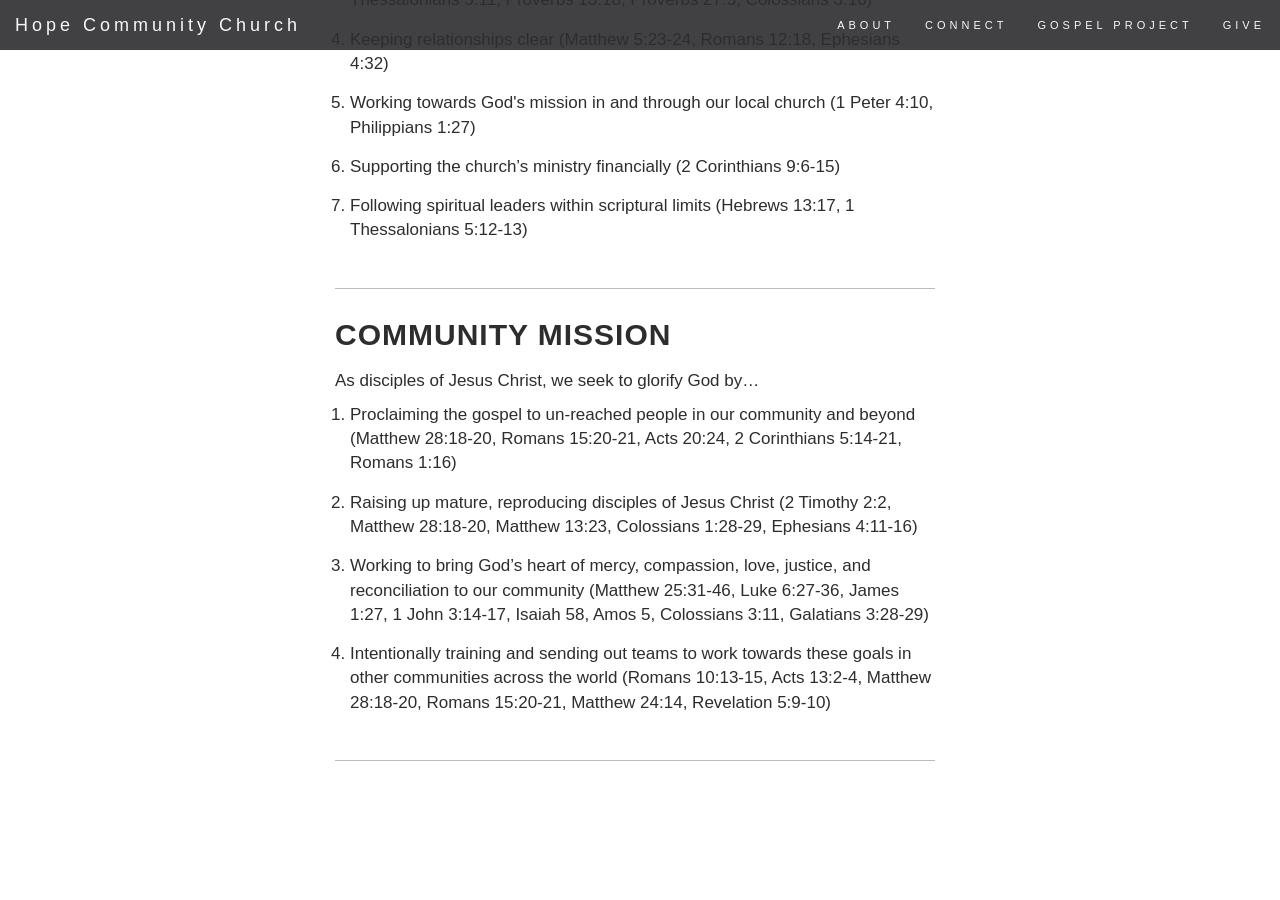
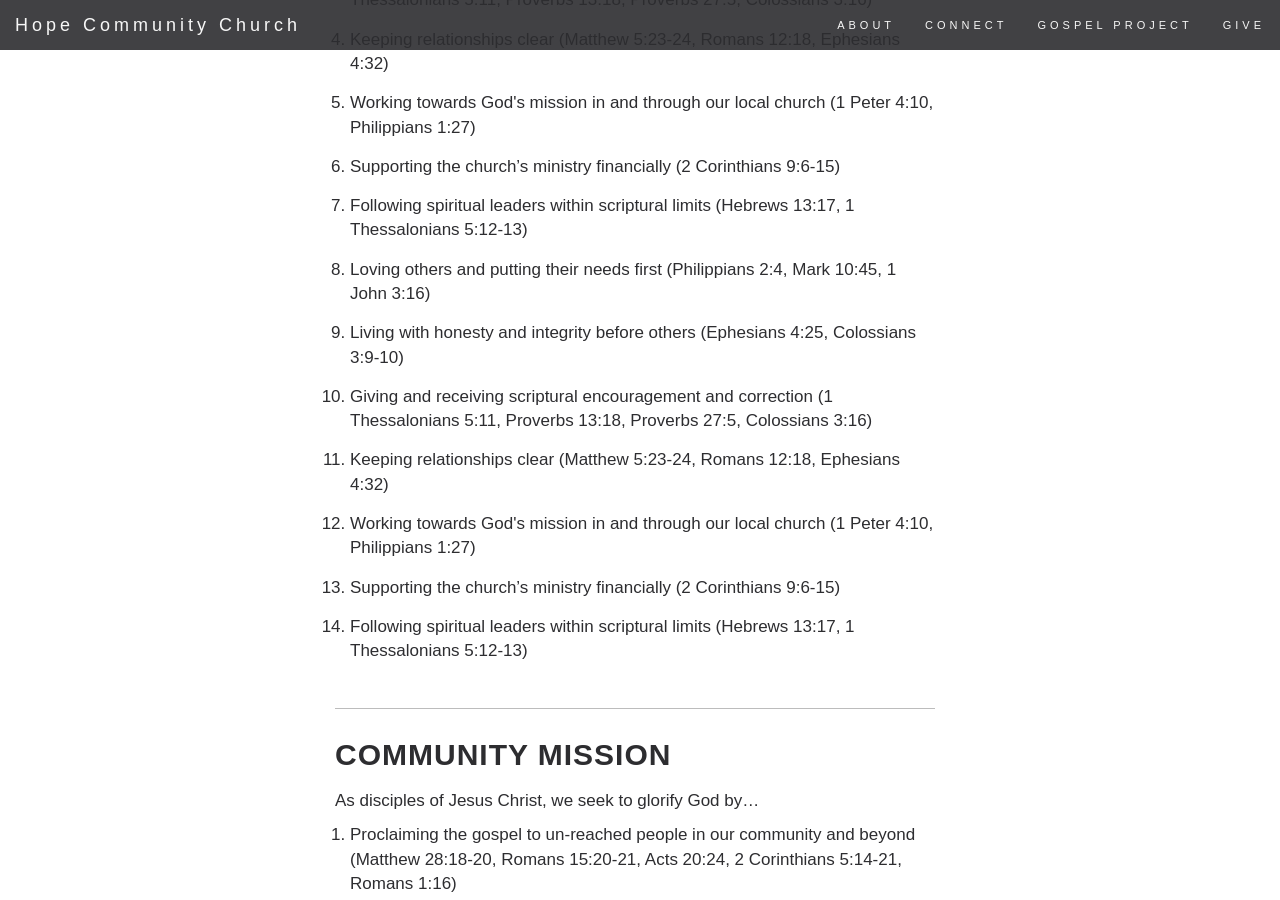
Before and after one commit to calcnerd256/hope-community.github.io, a Jekyll site: the page built from about.html, in a window 1280 px wide and 900 px high, scrolled down 2832 px. Built offline with Jekyll 4.4.1, drawn with Linux system fonts in a browser that asks for light colours; nearby versions of some CDN libraries; before the commit the page ends 3593 px from its top, so only the background shows below that.

Commit message:
extracted relational values as data and attempted to render them via a template

```diff
--- a/_data/about.yaml
+++ b/_data/about.yaml
@@ -66,3 +66,35 @@
       -
         - The true church is manifest in local churches, which&mdash;according to the mandates of the Lord Jesus&mdash;practice baptism and the Lord&rsquo;s Supper.
         - These practices visibly and tangibly express the gospel, confirming and nourishing believers.
+relational_values:
+  - value: Loving others and putting their needs first
+    verses:
+      - "Philippians 2:4"
+      - "Mark 10:45"
+      - "1 John 3:16"
+  - value: Living with honesty and integrity before others
+    verses:
+      - "Ephesians 4:25"
+      - "Colossians 3:9-10"
+  - value: Giving and receiving scriptural encouragement and correction
+    verses:
+      - "1 Thessalonians 5:11"
+      - "Proverbs 13:18"
+      - "Proverbs 27:5"
+      - "Colossians 3:16"
+  - value: Keeping relationships clear
+    verses:
+      - "Matthew 5:23-24"
+      - "Romans 12:18"
+      - "Ephesians 4:32"
+  - value: Working towards God's mission in and through our local church
+    verses:
+      - "1 Peter 4:10"
+      - "Philippians 1:27"
+  - value: Supporting the church&rsquo;s ministry financially
+    verses:
+      - "2 Corinthians 9:6-15"
+  - value: Following spiritual leaders within scriptural limits
+    verses:
+      - "Hebrews 13:17"
+      - "1 Thessalonians 5:12-13"
--- a/about.html
+++ b/about.html
@@ -63,7 +63,13 @@
 										by&hellip;
 						</p>
 
-						<ol class="about-ordered-list">
+						<ol class="about-ordered-list">{% for value in site.data.about.relational_values %}
+							<li>
+								{{ value.value }}
+								({% for verse in value.verses %}{{ verse }}{% unless forloop.last %},
+									{% endunless %}{% endfor %})
+							</li>
+{% endfor %}
 							<li>
 								Loving others and putting their needs first
 								(Philippians 2:4,
```
